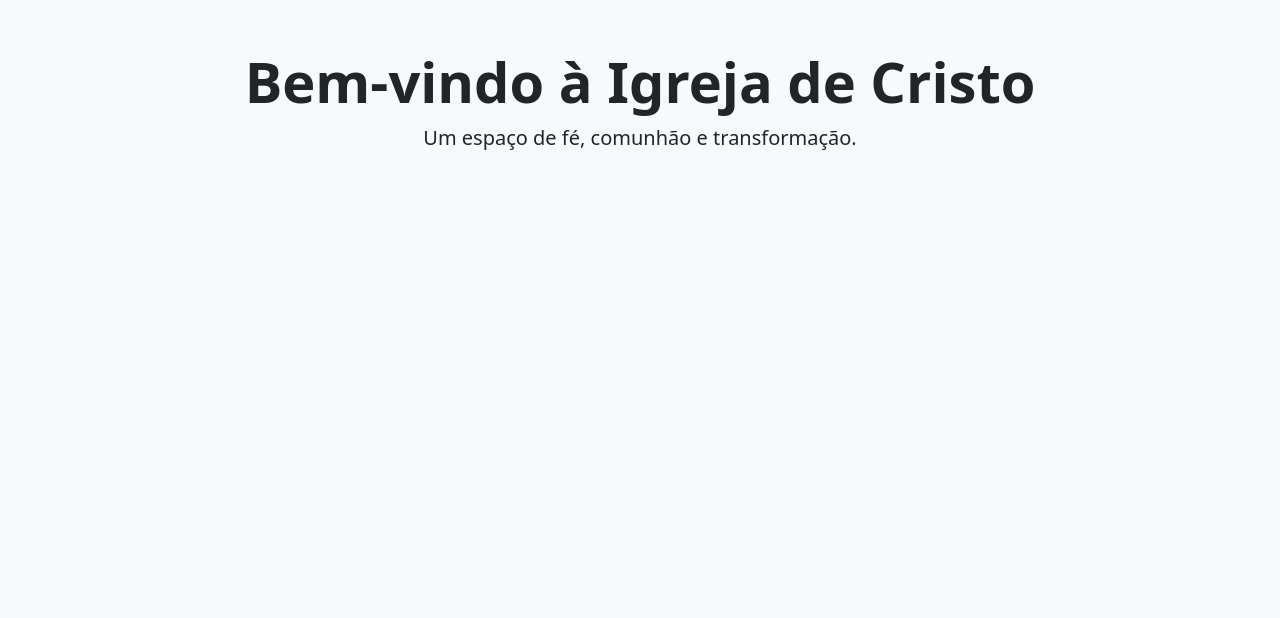
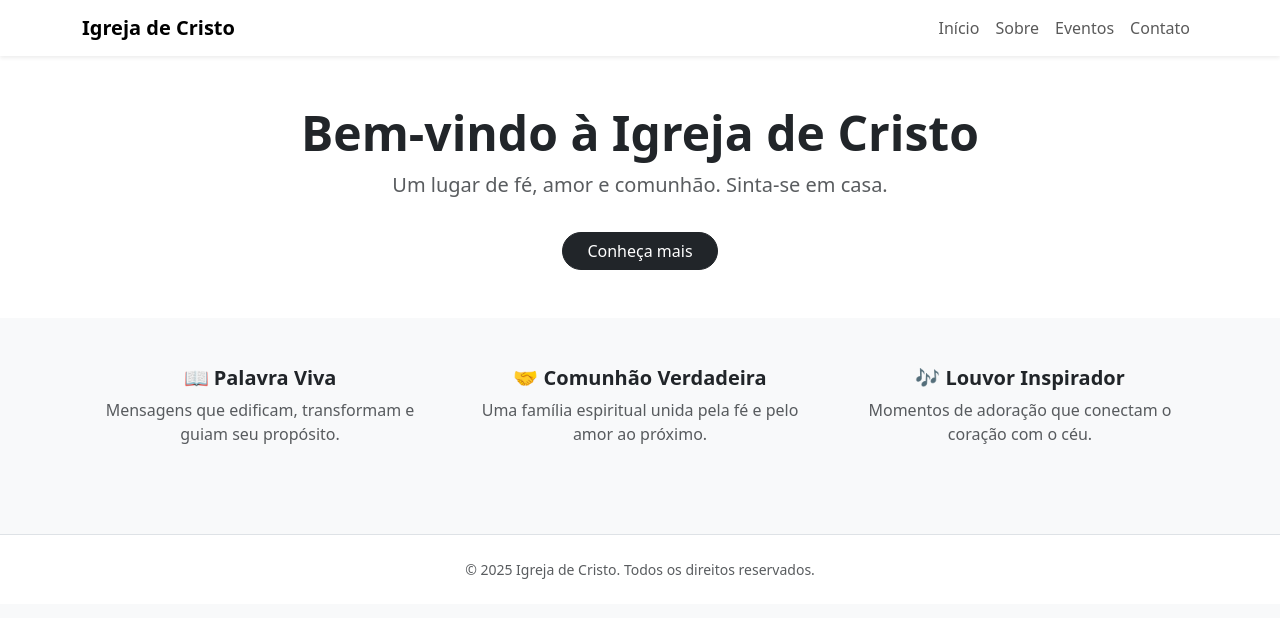
Before and after one commit to brexp/aigrejadecristo, a plain HTML site: page index.html in a window 1280 px wide. Drawn offline with nearby package versions, Linux system fonts and the light colour scheme.

Commit message:
Atualiza index.html com estrutura Bootstrap

```diff
--- a/index.html
+++ b/index.html
@@ -8,11 +8,65 @@
       href="https://cdn.jsdelivr.net/npm/bootstrap@5.3.3/dist/css/bootstrap.min.css"
       rel="stylesheet"
     />
+    <link rel="stylesheet" href="assets/css/style.css" />
   </head>
-  <body class="bg-light text-dark text-center py-5">
-    <div class="container">
-      <h1 class="display-4 fw-bold">Bem-vindo à Igreja de Cristo</h1>
-      <p class="lead">Um espaço de fé, comunhão e transformação.</p>
-    </div>
+  <body class="bg-light text-dark">
+
+    <!-- Navbar -->
+    <nav class="navbar navbar-expand-lg navbar-light bg-white shadow-sm">
+      <div class="container">
+        <a class="navbar-brand fw-bold" href="#">Igreja de Cristo</a>
+        <button class="navbar-toggler" type="button" data-bs-toggle="collapse"
+          data-bs-target="#navbarNav" aria-controls="navbarNav" aria-expanded="false"
+          aria-label="Toggle navigation">
+          <span class="navbar-toggler-icon"></span>
+        </button>
+        <div class="collapse navbar-collapse justify-content-end" id="navbarNav">
+          <ul class="navbar-nav">
+            <li class="nav-item"><a class="nav-link" href="index.html">Início</a></li>
+            <li class="nav-item"><a class="nav-link" href="pages/sobre.html">Sobre</a></li>
+            <li class="nav-item"><a class="nav-link" href="pages/eventos.html">Eventos</a></li>
+            <li class="nav-item"><a class="nav-link" href="pages/contato.html">Contato</a></li>
+          </ul>
+        </div>
+      </div>
+    </nav>
+
+    <!-- Hero Section -->
+    <section class="text-center py-5 bg-white">
+      <div class="container">
+        <h1 class="display-5 fw-bold">Bem-vindo à Igreja de Cristo</h1>
+        <p class="lead text-muted">Um lugar de fé, amor e comunhão. Sinta-se em casa.</p>
+        <a href="pages/sobre.html" class="btn btn-dark px-4 rounded-pill mt-3">Conheça mais</a>
+      </div>
+    </section>
+
+    <!-- Destaques -->
+    <section class="py-5 bg-light">
+      <div class="container">
+        <div class="row text-center">
+          <div class="col-md-4 mb-4">
+            <h5 class="fw-semibold">📖 Palavra Viva</h5>
+            <p class="text-muted">Mensagens que edificam, transformam e guiam seu propósito.</p>
+          </div>
+          <div class="col-md-4 mb-4">
+            <h5 class="fw-semibold">🤝 Comunhão Verdadeira</h5>
+            <p class="text-muted">Uma família espiritual unida pela fé e pelo amor ao próximo.</p>
+          </div>
+          <div class="col-md-4 mb-4">
+            <h5 class="fw-semibold">🎶 Louvor Inspirador</h5>
+            <p class="text-muted">Momentos de adoração que conectam o coração com o céu.</p>
+          </div>
+        </div>
+      </div>
+    </section>
+
+    <!-- Rodapé -->
+    <footer class="text-center py-4 bg-white border-top">
+      <p class="mb-0 text-muted small">© 2025 Igreja de Cristo. Todos os direitos reservados.</p>
+    </footer>
+
+    <!-- Bootstrap JS -->
+    <script src="https://cdn.jsdelivr.net/npm/bootstrap@5.3.3/dist/js/bootstrap.bundle.min.js"></script>
   </body>
 </html>
```
